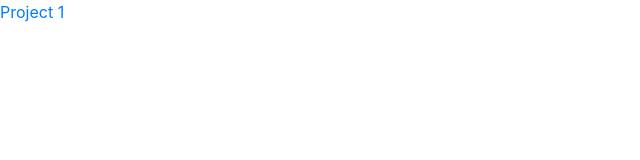
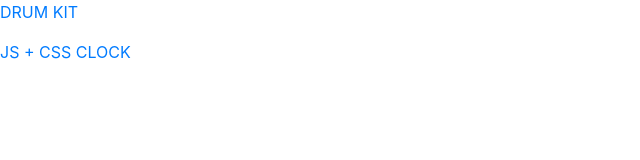
Before and after one commit to mervekrblt/JavaScript-30, a plain HTML site: page index.html in a window 1280 px wide. Shown: the whole page, without its empty margins (0-640 px from the left). Drawn offline with nearby package versions, Linux system fonts and the light colour scheme.

Commit message:
Add my second project

```diff
--- a/index.html
+++ b/index.html
@@ -6,7 +6,8 @@
     <link rel="stylesheet" href="https://stackpath.bootstrapcdn.com/bootstrap/4.5.2/css/bootstrap.min.css" integrity="sha384-JcKb8q3iqJ61gNV9KGb8thSsNjpSL0n8PARn9HuZOnIxN0hoP+VmmDGMN5t9UJ0Z" crossorigin="anonymous">
 </head>
 <body>
-    <a href="JS Drum Kit/index.html">Project 1</a>
+    <p><a href="JS Drum Kit/index.html">DRUM KIT</a></p>
+    <p><a href="CSS + JS Clock/index.html">JS + CSS CLOCK</a></p>
 
 
     <script src="https://code.jquery.com/jquery-3.5.1.slim.min.js" integrity="sha384-DfXdz2htPH0lsSSs5nCTpuj/zy4C+OGpamoFVy38MVBnE+IbbVYUew+OrCXaRkfj" crossorigin="anonymous"></script>
```
Also changed, not shown: README.md.
